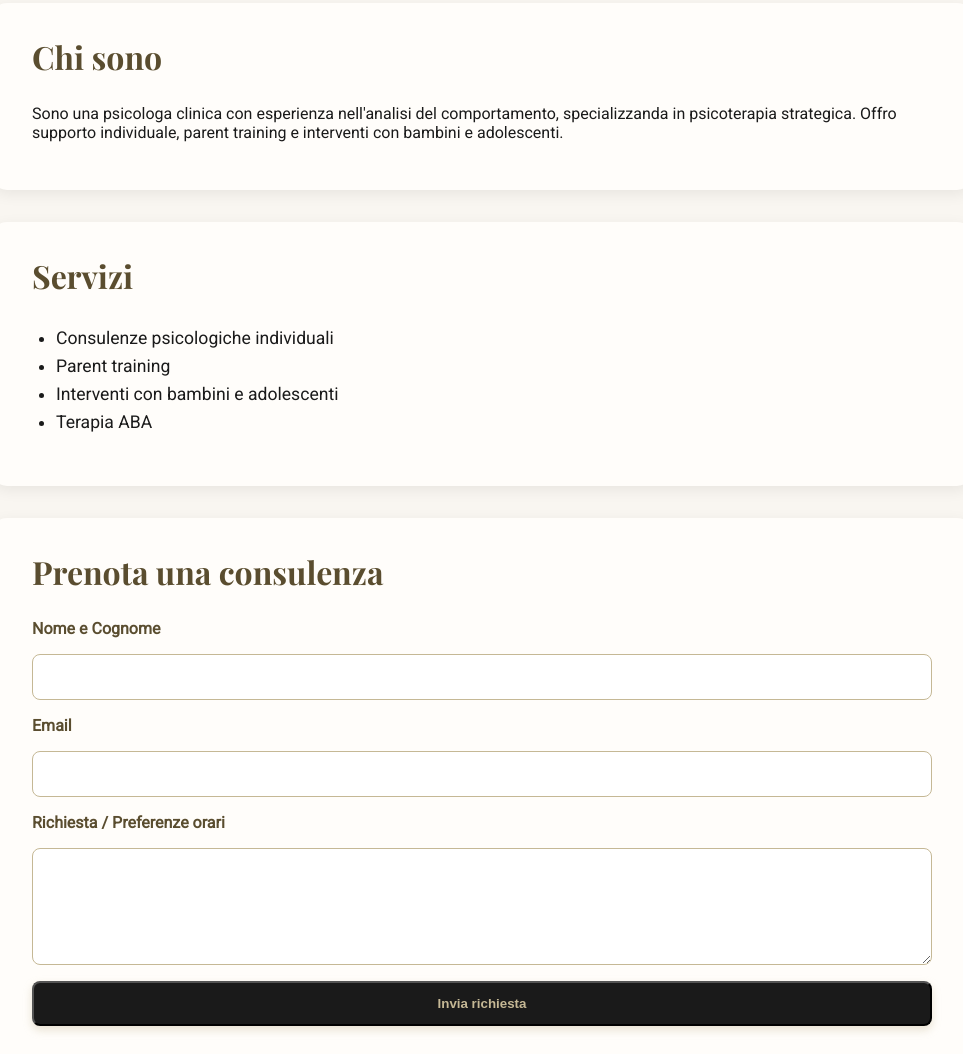
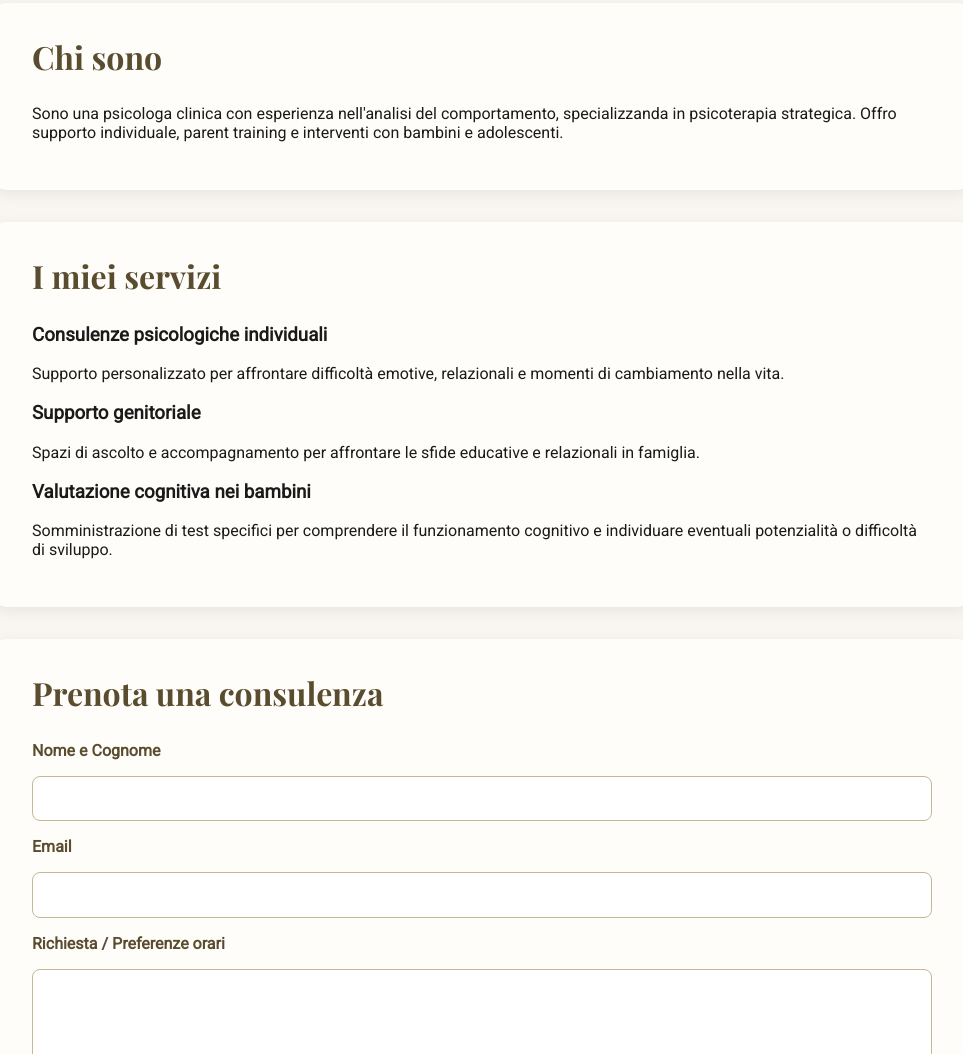
Before and after one commit to Valentina91-psi/Valentinavetromile, a plain HTML site: page index.html in a window 1280 px wide. Shown: the part 1074-2128 px from the top of the page, without its empty margins (158-1121 px from the left). Drawn offline with nearby package versions, Linux system fonts and the light colour scheme.

Commit message:
Update index.html

```diff
--- a/index.html
+++ b/index.html
@@ -34,15 +34,24 @@
         <p>Sono una psicologa clinica con esperienza nell'analisi del comportamento, specializzanda in psicoterapia strategica. Offro supporto individuale, parent training e interventi con bambini e adolescenti.</p>
     </section>
 
-    <section id="servizi">
-        <h2>Servizi</h2>
-        <ul>
-            <li>Consulenze psicologiche individuali</li>
-            <li>Parent training</li>
-            <li>Interventi con bambini e adolescenti</li>
-            <li>Terapia ABA</li>
-        </ul>
-    </section>
+   <section id="servizi">
+    <h2>I miei servizi</h2>
+    <div class="services">
+        <div class="service-card">
+            <h3>Consulenze psicologiche individuali</h3>
+            <p>Supporto personalizzato per affrontare difficoltà emotive, relazionali e momenti di cambiamento nella vita.</p>
+        </div>
+        <div class="service-card">
+            <h3>Supporto genitoriale</h3>
+            <p>Spazi di ascolto e accompagnamento per affrontare le sfide educative e relazionali in famiglia.</p>
+        </div>
+        <div class="service-card">
+            <h3>Valutazione cognitiva nei bambini</h3>
+            <p>Somministrazione di test specifici per comprendere il funzionamento cognitivo e individuare eventuali potenzialità o difficoltà di sviluppo.</p>
+        </div>
+    </div>
+</section>
+
 
    <section id="prenota">
     <h2>Prenota una consulenza</h2>
```
